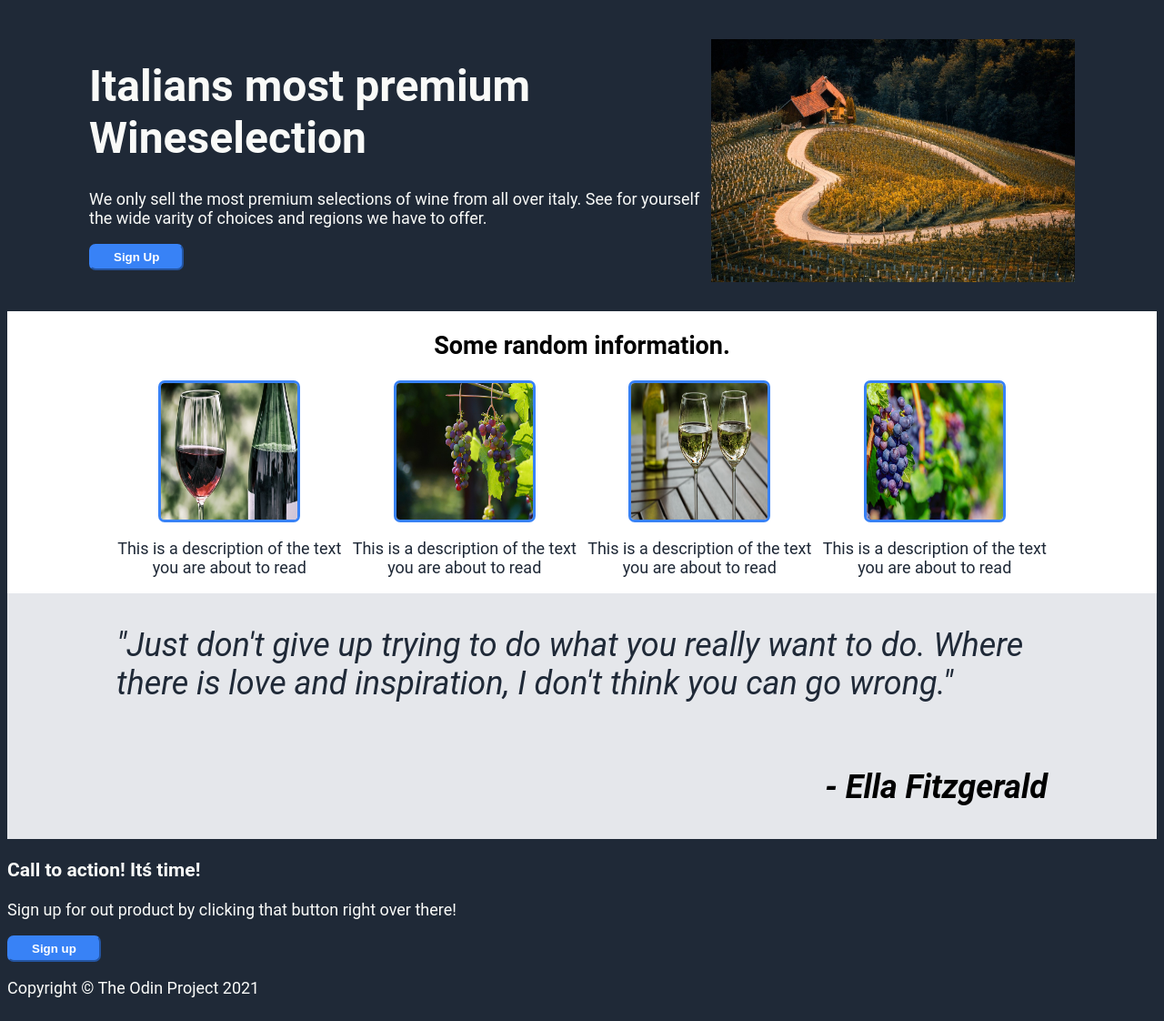
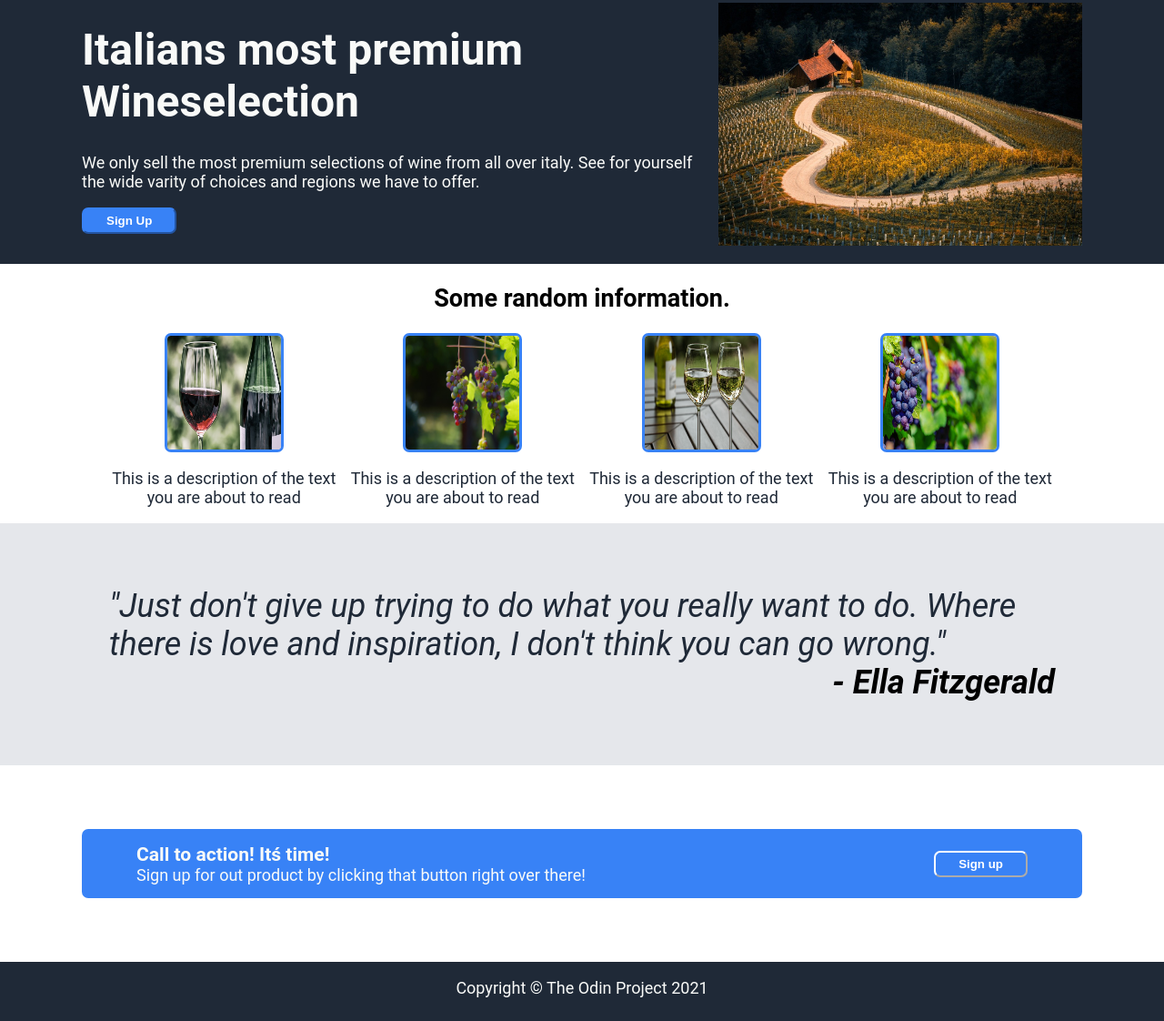
Before and after one commit to JonusBurger/TOP-Webpage, a plain HTML site: page index.html in a window 1280 px wide. Shown: the part 83-1205 px from the top of the page at 91% size. Drawn offline with Linux system fonts and the light colour scheme.

Commit message:
add section action

```diff
--- a/index.html
+++ b/index.html
@@ -46,16 +46,16 @@
             </div>
         </section>
         <section class="qoute">
-            <p>"Just don't give up trying to do what you really want to do. Where there is love and inspiration, I don't think you can go wrong."</p>
-            <p class="author">- Ella Fitzgerald</p>
+            <p class="no-margin">"Just don't give up trying to do what you really want to do. Where there is love and inspiration, I don't think you can go wrong."</p>
+            <p class="author no-margin">- Ella Fitzgerald</p>
         </section>
-        <section>
-            <section>
-                <div>
+        <section class="section-action">
+            <section class="section-button">
+                <div class="action">
                     <h3>Call to action! Itś time!</h3>
-                    <p>Sign up for out product by clicking that button right over there!</p>
+                    <p class="no-margin">Sign up for out product by clicking that button right over there!</p>
                 </div>
-                <button>Sign up</button>
+                <button class="button-action">Sign up</button>
             </section>
         </section>
         <footer>
--- a/style.css
+++ b/style.css
@@ -5,14 +5,16 @@ body {
     color: #F9FaF8;
     display: flex;
     flex-direction: column;
-    justify-content: space-between;
+    margin: 0;
+    flex: 1;
 }
 nav {
     display: flex;
-    height: 70px;
+    flex-grow: 0;
     align-items: center;
     padding: 8px 90px;
     justify-content: space-between;
+    height:50px;
 }
 ul {
     display: flex;
@@ -31,6 +33,9 @@ h1 {
 h2 {
     color: black;
 }
+h3 {
+    margin: 0;
+}
 button {
     background-color: #3882F6;
     padding: 5px 25px;
@@ -41,8 +46,10 @@ button {
 }
 .Header-section{
     display: flex;
-    padding: 32px 90px;
+    padding: 20px 90px;
     flex-grow: 1;
+    gap: 20px;
+
 }
 .awsome-section{
     display: flex;
@@ -58,6 +65,8 @@ button {
     color: #1F2937;
     align-items: center;
     justify-content: center;
+    flex-grow: 1;
+    flex-basis: 21%;
 }
 .main-subsection{
     display: flex;
@@ -72,8 +81,8 @@ button {
     text-align: center
 }
 .main-images{
-    width: 150px;
-    height: 150px;
+    width: 125px;
+    height: 125px;
     border-radius: 7px;
     border: 3px solid #3882F6;
 }
@@ -81,14 +90,50 @@ button {
     display: flex;
     flex-direction: column;
     justify-content: center;
+    gap: 0;
+    flex-grow: 1;
     background-color: #E5E7EB;
-    padding: 0 120px;
+    padding: 70px 120px;
+    margin: 0;
     font-size: 36px;
     font-style: italic;
     color: #1F2937;
+    flex-basis: 21%;
 }
 .author{
     align-self: end;
     font-weight: 700;
     color: black;
 }
+.section-action{
+    background-color: white;
+    flex-grow: 1;
+    padding: 30px 0;
+}
+.section-button{
+    display: flex;
+    justify-content: space-between;
+    margin:40px 90px;
+    padding: 15px 60px;
+    background-color: #3882F6;
+    border-radius: 7px;
+}
+.action {
+    display: flex;
+    flex-direction: column;
+    justify-content: center;
+}
+.button-action{
+    flex-grow: 0;
+    border-color: white;
+    align-self: center;
+}
+footer{
+    align-self: center;
+    text-align: center;
+    flex-grow: 0;
+    height:50px;
+}
+.no-margin{
+    margin: 0;
+}
```
